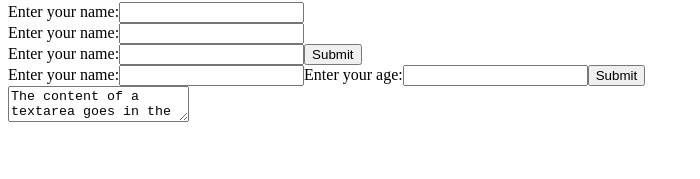
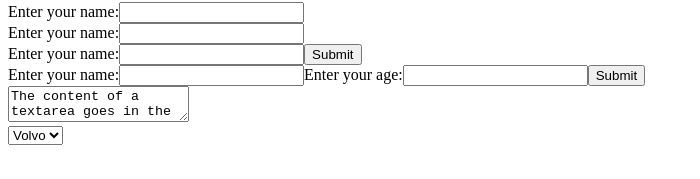
Before and after one commit to Hicham1970/my-react-app, a React (Create React App) app: page / in a window 1280 px wide. Shown: the part 519-698 px from the top of the page, without its empty margins (0-700 px from the left). Built offline with nearby package versions, Linux system fonts and the light colour scheme.

Commit message:
Add the React router

```diff
--- a/package.json
+++ b/package.json
@@ -34,5 +34,8 @@
       "last 1 Firefox version",
       "last 1 safari version"
     ]
+  },
+  "devDependencies": {
+    "react-router-dom": "^6.26.2"
   }
 }
--- /dev/null
+++ b/src/Forms/Select.js
@@ -0,0 +1,18 @@
+import { useState } from "react";
+export default function MySelect() {
+  const [myCar, setMyCar] = useState("Volvo");
+
+  const handleChange = (event) => {
+    setMyCar(event.target.value);
+  };
+
+  return (
+    <form>
+      <select value={myCar} onChange={handleChange}>
+        <option value="Ford">Ford</option>
+        <option value="Volvo">Volvo</option>
+        <option value="Fiat">Fiat</option>
+      </select>
+    </form>
+  );
+}
--- a/src/index.js
+++ b/src/index.js
@@ -12,7 +12,8 @@ import MyForm from "./Forms/form";
 import MyForm2 from "./Forms/UseStatForm";
 import SubmitForm from "./Forms/SubmitForm";
 import MyForm3 from "./Forms/MultipleInputs";
-import YForm4 from "./Forms/Textearea";
+import MyForm4 from "./Forms/TexteArea";
+import MySelect from "./Forms/Select";
 const root = ReactDOM.createRoot(document.getElementById("root"));
 
 const cars = ["Ford", "BMW", "Audi", "Mercedes"];
@@ -29,6 +30,7 @@ root.render(
     <MyForm2 />
     <SubmitForm />
     <MyForm3 />
-    <YForm4 />
+    <MyForm4 />
+    <MySelect />
   </>
 );
```
Also changed, not shown: 1 other file (tests, documents, lock files or other folders).
